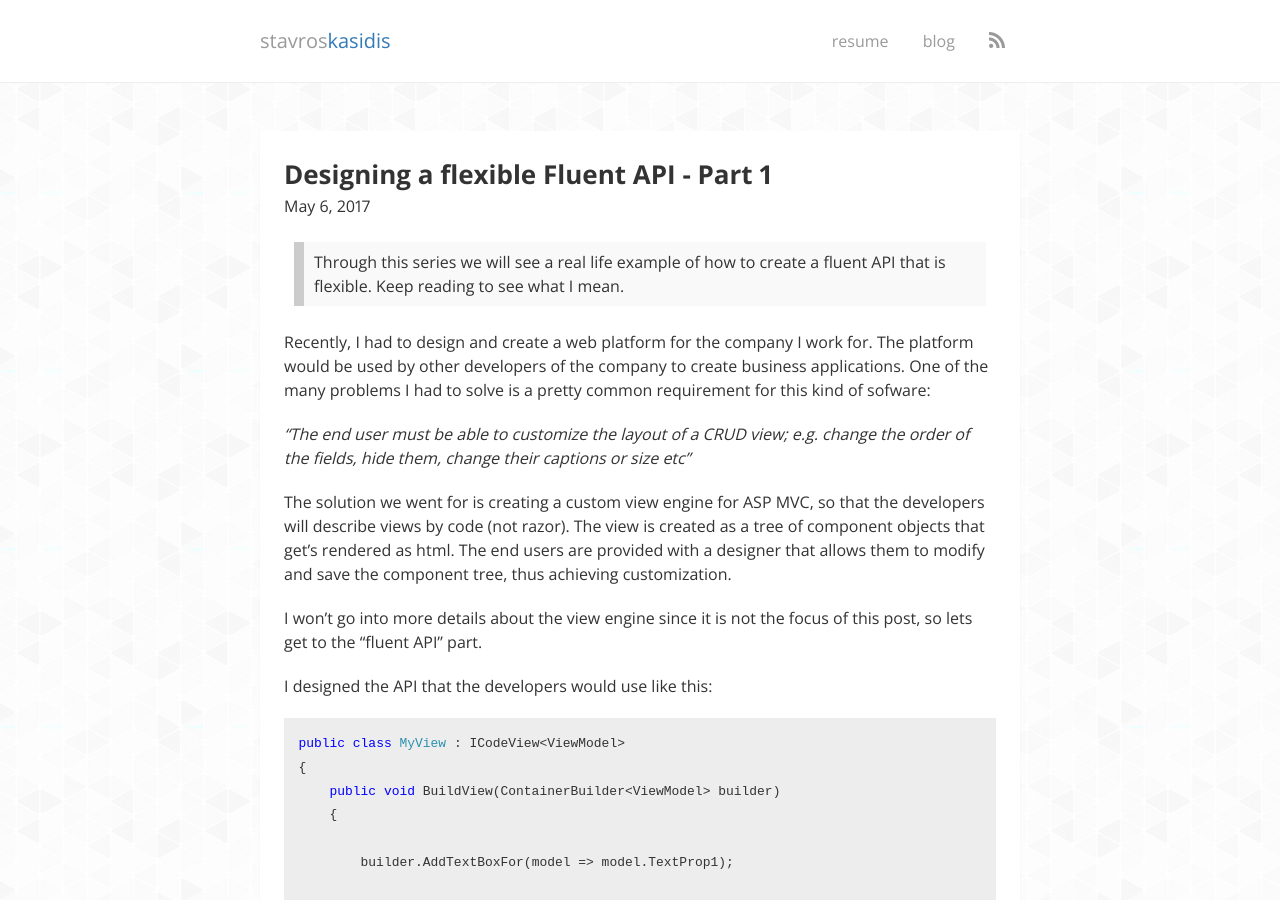
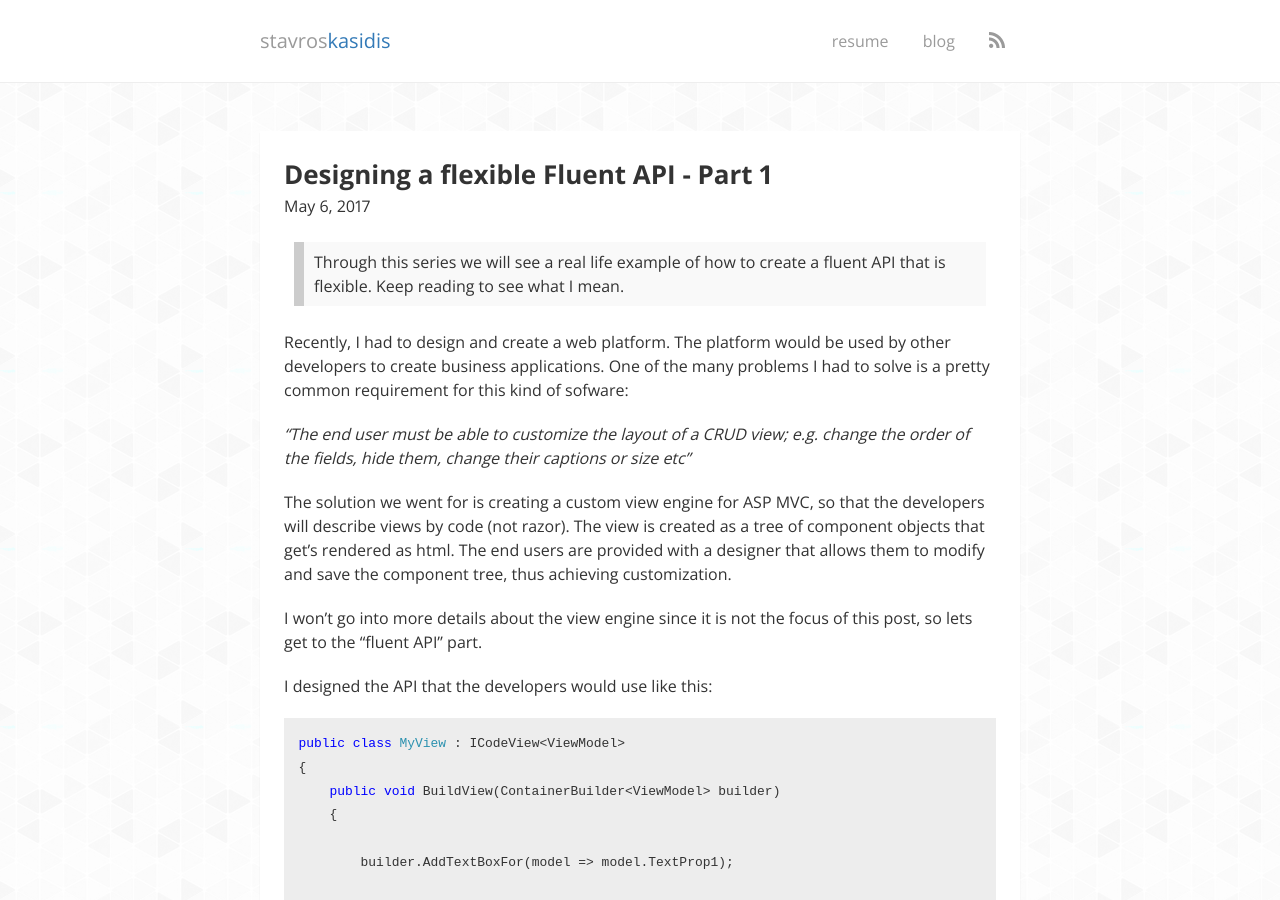
Before and after one commit to stavroskasidis/stavroskasidis.github.io, a Jekyll site: the page built from _posts/2017-05-06-designing-a-flexible-fluent-api-part1.md, in a window 1280 px wide and 900 px high. Built offline with Jekyll 4.4.1, drawn with Linux system fonts in a browser that asks for light colours; nearby versions of some CDN libraries; some web fonts are replaced; comment, search, counter and statistics services are not loaded.

Commit message:
post fixes

```diff
--- a/_posts/2017-05-06-designing-a-flexible-fluent-api-part1.md
+++ b/_posts/2017-05-06-designing-a-flexible-fluent-api-part1.md
@@ -12,7 +12,7 @@ tags:
 
 >Through this series we will see a real life example of how to create a fluent API that is flexible. Keep reading to see what I mean.
 
-Recently, I had to design and create a web platform for the company I work for. The platform would be used by other developers of the company to create business applications. One of the many problems I had to solve is a pretty common requirement for this kind of sofware:
+Recently, I had to design and create a web platform. The platform would be used by other developers to create business applications. One of the many problems I had to solve is a pretty common requirement for this kind of sofware:
 
 *"The end user must be able to customize the layout of a CRUD view; e.g. change the order of the fields, hide them, change their captions or size etc"*
 
```
Also changed, not shown: _posts/2017-05-07-designing-a-flexible-fluent-api-part3.md (+2 -0 lines).
